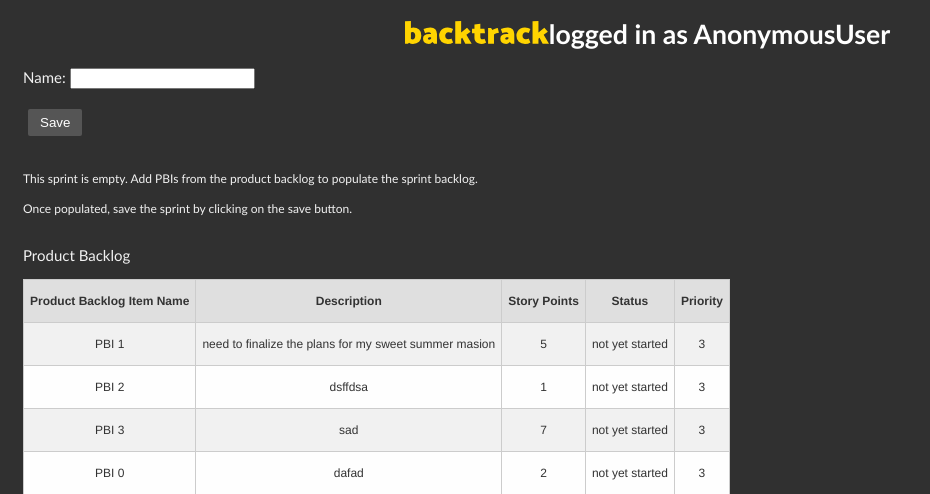
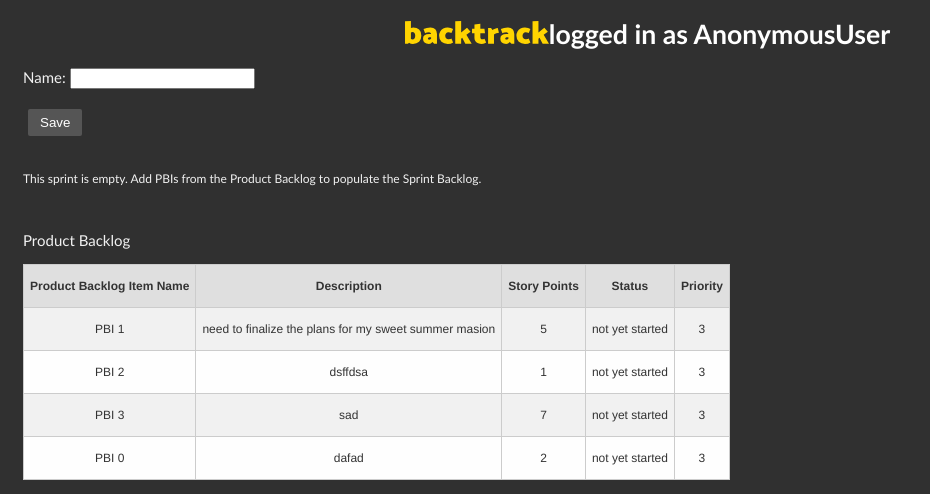
Before and after one commit to joeydubey/comp3297-gnome, a Django app: page /backtrack/projects/1/1/create-new-sprint in a window 1280 px wide. Shown: the top 494 px of the page, without its empty margins (0-930 px from the left). Run offline with Django 3.2, Linux system fonts and the light colour scheme; data comes from the database, SQL or seed files in the repository; both versions use the stored data as it was after the commit.

Commit message:
buggs and updatead dog food

```diff
--- a/gnome-project/backtrack/models.py
+++ b/gnome-project/backtrack/models.py
@@ -92,9 +92,18 @@ class SprintBacklog(models.Model):
     def __str__(self):
         return self.name
 
+    def productBacklog(self):
+        return ProductBacklog.objects.get(self.productBacklogID)
 
     def pbiList(self):
         return ProductBacklogItem.objects.filter(sprintBacklogID=self.id).order_by('priority')
+
+    @property
+    def sprint_total_story_points(self):
+        x = 0
+        for PBI in self.pbiList():
+            x += PBI.pointEstimate
+        return x
 
     @property
     def sprint_cummulative_effort_hours(self):
--- a/gnome-project/backtrack/views.py
+++ b/gnome-project/backtrack/views.py
@@ -12,18 +12,6 @@ from django.views.generic.edit import CreateView, UpdateView, DeleteView
 # Create your views here.
 
 logging.basicConfig(level=logging.DEBUG)
-
-
-# class BackTrackHome(CreateView):
-#     template_name = "home.html"
-#     model = User
-#     fields = ['user', 'password']
-#
-#     def get_success_url(self):
-#         username = self.object.id
-#         pbi = ProductBacklogItem.objects.get(id=pbi_ID)
-#         project = Project.objects.get(id=pbi.productBacklogID.project_id)
-#         return reverse('project', args=(project.id,))
 
 
 class DeletePBI(DeleteView):
@@ -129,7 +117,6 @@ class ViewProject(TemplateView):
 
         if len(sprint_backlogs) != 0:
             sprint_list_current = sprint_backlogs.filter(status=SprintStatus.CURRENT.value)
-            print(sprint_list_current)
 
             if len(sprint_list_current) > 1:
                 print("A PROJECT SHOULD ONLY HAVE ONE CURRENT SPRINT")
--- a/gnome-project/templates/project.html
+++ b/gnome-project/templates/project.html
@@ -20,7 +20,6 @@
     {% if user.is_authenticated %}
 
     <!--Create New Sprint -->
-
     <form action="{{project.id}}/{{product_backlog.id}}/create-new-sprint">
         <button type="submit"
             class="btn btn-default">
@@ -92,7 +91,6 @@
                 </table>
                 {% else %}
                 <div>
-                    This sprint is empty.
                 </div>
                 {% endif %}
                 {% empty %}
@@ -201,7 +199,6 @@
                 </table>
                 {% else %}
                 <div>
-                    This sprint is empty.
                 </div>
                 {% endif %}
                 {% empty %}
@@ -224,7 +221,7 @@
             </form>
             {% else %}
 
-            Current Sprint Backlog {{ sprint_current.name }} &nbsp;&nbsp;&nbsp;&nbsp; <font size="-1.5"> Total Story Points: {{ sprint_current.sprint_cummulative_effort_hours}}</font>&nbsp;&nbsp;&nbsp;&nbsp; <font size="-1.5"> Total Effort Hours: {{ sprint_current.sprint_actual_effort_hours}}</font>&nbsp;&nbsp;&nbsp;&nbsp; <font size="-1.5"> Total Work Remaining: {{ sprint_current.sprint_work_remaining}}</font>
+            Current Sprint Backlog {{ sprint_current.name }} &nbsp;&nbsp;&nbsp;&nbsp; <font size="-1.5"> Total Story Points: {{ sprint_current.sprint_total_story_points}}</font>&nbsp;&nbsp;&nbsp;&nbsp; <font size="-1.5"> Total Effort Hours: {{ sprint_current.sprint_actual_effort_hours}}</font>&nbsp;&nbsp;&nbsp;&nbsp; <font size="-1.5"> Total Work Remaining: {{ sprint_current.sprint_work_remaining}}</font>
 
             <form action="product-backlog/sprint-backlog/{{sprint_current.id}}">
                 <button type="submit"
@@ -303,7 +300,6 @@
             </table>
             {% else %}
             <div>
-                This sprint is empty.
             </div>
             {% endif %}
             {% endif %}
--- a/gnome-project/templates/sprint_form.html
+++ b/gnome-project/templates/sprint_form.html
@@ -41,23 +41,14 @@
             </table>
             {% else %}
             <div>
-                This sprint is empty. Add PBIs from the product backlog to populate the sprint backlog.
+                This sprint is empty. Add PBIs from the Product Backlog to populate the Sprint Backlog.
             </div>
             {% endif %}
             <br>
-            <div>
-                Once populated, save the sprint by clicking on the save button.
-            </div>
         <br>
         <div>
         <p> Product Backlog
-            <!--    <form action="{{project.id}}/{{product_backlog.id}}/create-new-pbi">
-                 <button type="submit"
-                          class="btn btn-default">
-                      Add Product Backlog Item
-                  </button>
-              </form>
-            --></p>
+            </p>
 
             {% if product_backlog.pbiList %}
             <table>
@@ -70,21 +61,7 @@
                   </tr>
                   {% for pbi in product_backlog.pbiList %}
                   <tr>
-                      <td> {{ pbi.name }}
-                          <!--<form action="product-backlog/pbi/{{pbi.id}}">
-                              <button type="submit"
-                                      class="btn btn-default">
-                                  edit
-                              </button>
-                          </form>
-                          <form action="product-backlog/pbi/delete-{{pbi.id}}">
-                              <button type="submit"
-                                      class="btn btn-default">
-                                  delete
-                              </button>
-                          </form>
-                        -->
-                      </td>
+                      <td> {{ pbi.name }}</td>
                       <td> {{ pbi.description }} </td>
                       <td> {{ pbi.pointEstimate }} </td>
                       <td> {{ pbi.status }} </td>
```
Also changed, not shown: gnome-project/db.sqlite3.
